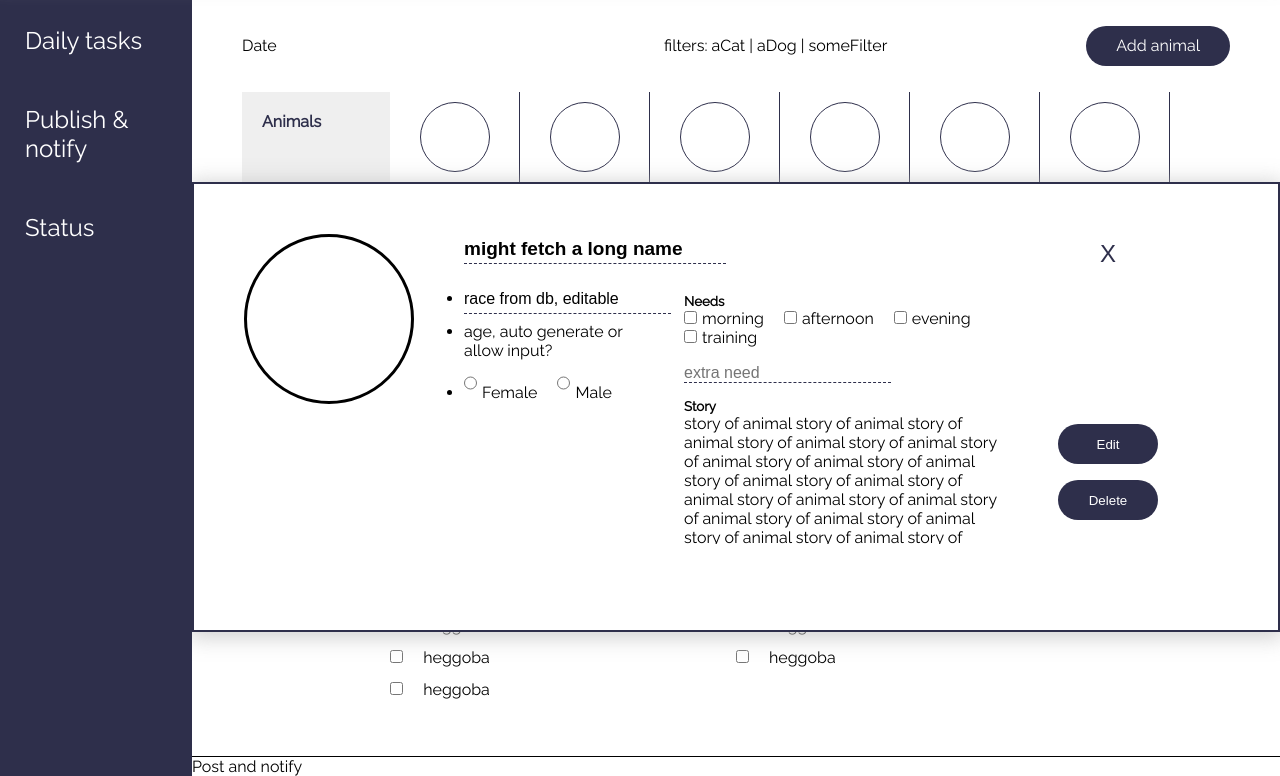
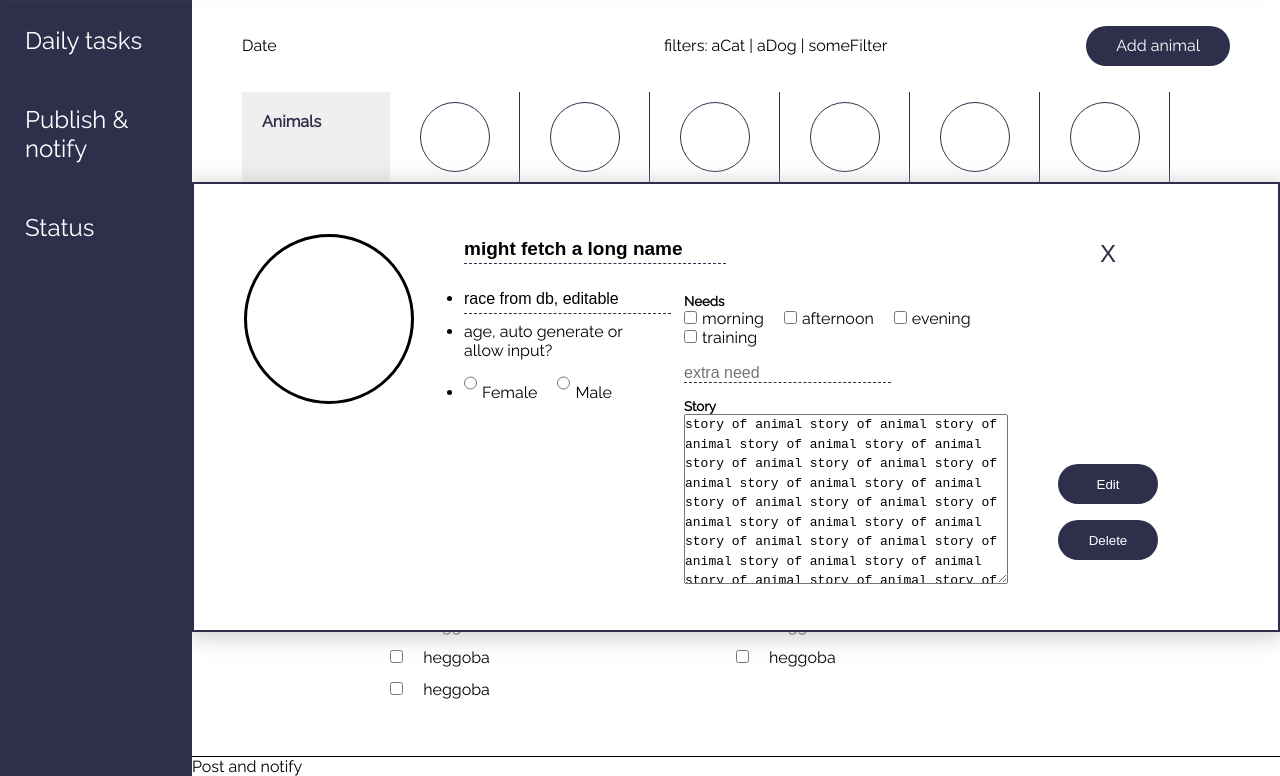
Before and after one commit to KarolineMJ/HOAP-no-react, a website: page admin.html in a window 1280 px wide. Both pictures are taken after a click on the element 454 px from the left and 221 px from the top of the page. Shown: the part 84-860 px from the top of the page. Drawn offline with Linux system fonts and the light colour scheme.

Commit message:
Changed: story into textarea. Changed: styling related to html change

```diff
--- a/admin.html
+++ b/admin.html
@@ -171,7 +171,9 @@
                             <p><label><input type="checkbox" name="time" value="morning" />morning</label><label><input type="checkbox" name="time" value="afternoon" />afternoon</label><label><input type="checkbox" name="time" value="evening" />evening</label><label><input type="checkbox" name="more" value="training" />training</label></p>
                             <p><label><input type="text" value="" placeholder="extra need" /></label></p>
                             <h5>Story</h5>
-                            <section class="story">story of animal story of animal story of animal story of animal story of animal story of animal story of animal story of animal story of animal story of animal story of animal story of animal story of animal story of animal story of animal story of animal story of animal story of animal story of animal story of animal story of animal story of animal story of animal story of animal story of animal story of animal story of animal story of animal story of animal story of animal story of animal </section>
+                            <section class="story">
+                                <textarea>story of animal story of animal story of animal story of animal story of animal story of animal story of animal story of animal story of animal story of animal story of animal story of animal story of animal story of animal story of animal story of animal story of animal story of animal story of animal story of animal story of animal story of animal story of animal story of animal story of animal story of animal story of animal story of animal story of animal story of animal story of animal</textarea>
+                            </section>
                         </div>
                     </div>
                     <div class="buttons">
--- a/sass/style.scss
+++ b/sass/style.scss
@@ -959,9 +959,11 @@ body#admin {
               p {
                 margin-bottom: 1rem;
               }
-              section.story {
-                overflow: scroll;
-                height: 130px;
+              section.story textarea {
+                width: 100%;
+                height: 170px;
+                line-height: 1.5;
+                font-size: 13px;
               }
             }
             label {
@@ -983,7 +985,7 @@ body#admin {
             color: white;
             cursor: pointer;
             &.closeModal {
-              margin-bottom: 150px;
+              margin-bottom: 190px;
               background: none;
               color: $purpleColor;
               font-size: 24px;
```
Also changed, not shown: css/style.css.
